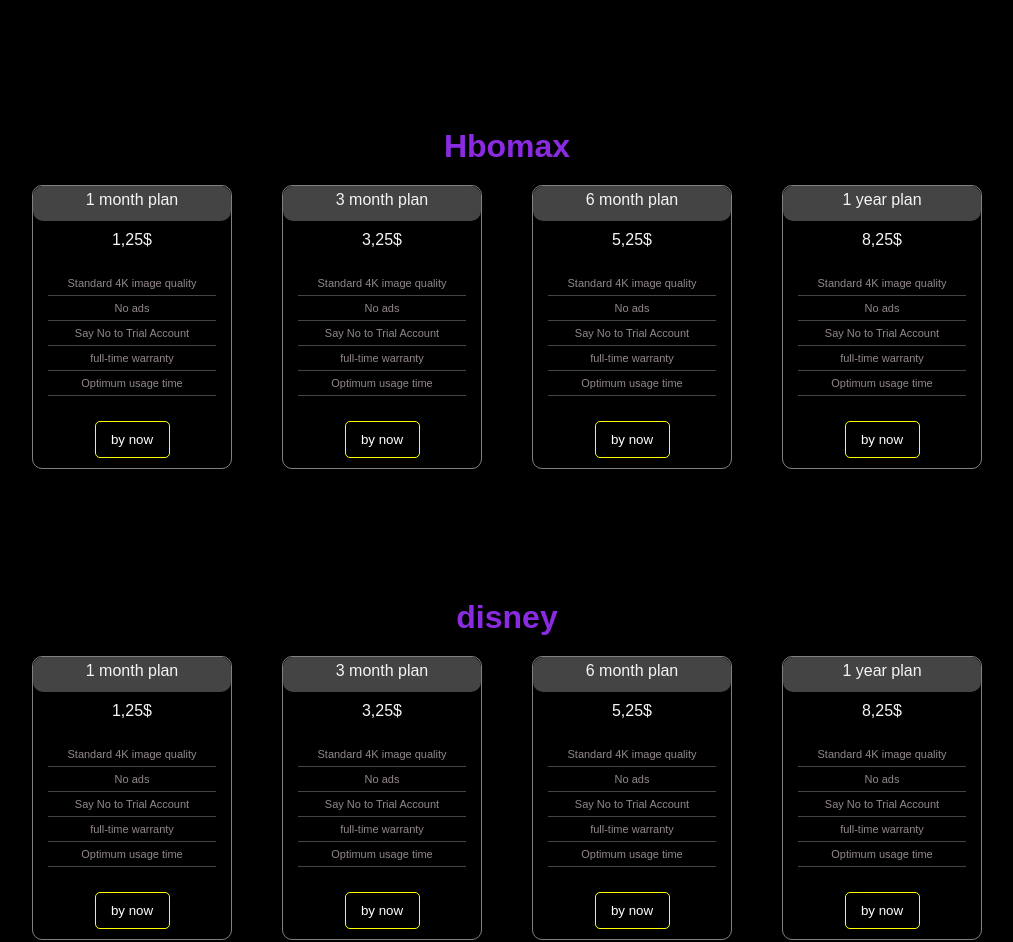
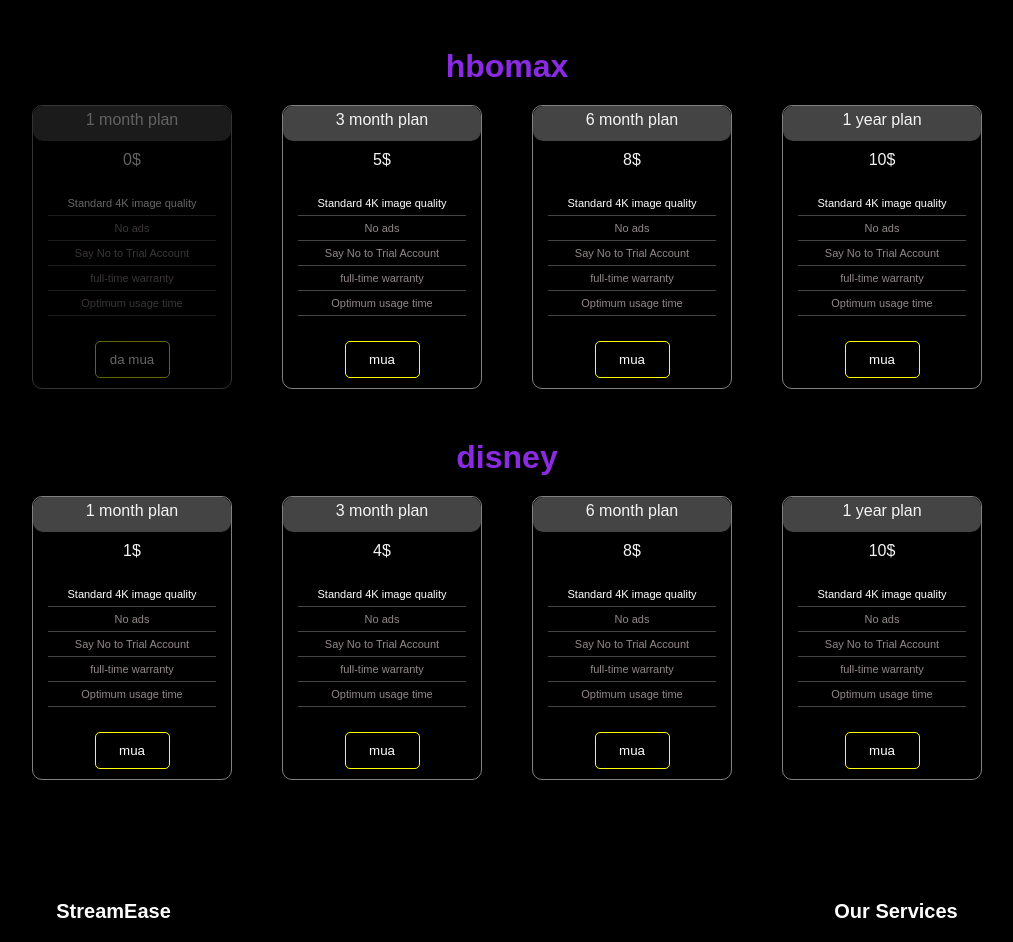
Before and after one commit to buihongson6203/TechWic2023, a React (Create React App) app: page /PriceList in a window 1280 px wide. Shown: the part 493-1435 px from the top of the page, without its empty margins (133-1146 px from the left). Built offline with nearby package versions, Linux system fonts and the light colour scheme; the HTML template or start-up script is replaced by a standard one.

Commit message:
as a condition for price list

```diff
--- /dev/null
+++ b/public/disney.json
@@ -0,0 +1,26 @@
+[
+    {
+        "ID": 9,
+        "Name": "1 month plan",
+        "cost": 1,
+        "button": "da mua"
+    },
+    {
+        "ID": 10,
+        "Name": "3 month plan",
+        "cost": 4,
+        "button":"da mua"
+    },
+    {
+        "ID": 11,
+        "Name": "6 month plan",
+        "cost": 8,
+        "button":"da mua"
+    },
+    {
+        "ID": 12,
+        "Name": "1 year plan",
+        "cost": 10,
+        "button":"da mua"
+    }
+]
--- /dev/null
+++ b/public/hbomax.json
@@ -0,0 +1,26 @@
+[
+    {
+        "ID": 5,
+        "Name": "1 month plan",
+        "cost": 0,
+        "button": "da mua"
+    },
+    {
+        "ID": 6,
+        "Name": "3 month plan",
+        "cost": 5,
+        "button":"da mua"
+    },
+    {
+        "ID": 7,
+        "Name": "6 month plan",
+        "cost": 8,
+        "button":"da mua"
+    },
+    {
+        "ID": 8,
+        "Name": "1 year plan",
+        "cost": 10,
+        "button":"da mua"
+    }
+]
--- /dev/null
+++ b/public/netflix.json
@@ -0,0 +1,26 @@
+[
+    {
+        "ID": 1,
+        "Name": "1 month plan",
+        "cost": 0,
+        "button": "da mua"
+    },
+    {
+        "ID": 2,
+        "Name": "3 month plan",
+        "cost": 0,
+        "button":"da mua"
+    },
+    {
+        "ID": 3,
+        "Name": "6 month plan",
+        "cost": 8,
+        "button":"da mua"
+    },
+    {
+        "ID": 4,
+        "Name": "1 year plan",
+        "cost": 10,
+        "button":"da mua"
+    }
+]
--- a/public/subscription.json
+++ b/public/subscription.json
@@ -3,7 +3,7 @@
         "ID": 1,
         "provider_id": 1,
         "Plans": "1 Months",
-        "Cost": 10,
+        "Cost": "10",
         "subscriptlink": "https://www.netflix.com/signuphttps://www.netflix.com/signup",
         "renew date": "11/09/2023"
     },
--- a/src/PriceList/PriceList.css
+++ b/src/PriceList/PriceList.css
@@ -25,6 +25,21 @@
     border: 1px solid grey;
     width: 200px;
     border-radius: 10px;
+    position: relative;
+    overflow: hidden;
+}
+
+.Bundle.disable::before {
+    content: "";
+    position: absolute;
+    top: 0;
+    left: 0;
+    right: 0;
+    bottom: 0;
+    background-color: rgba(0, 0, 0, 0.6);
+}
+.BlockLarge {
+    margin-bottom: 50px;
 }
 .Title{
     height: 35px;
@@ -79,6 +94,13 @@
 
 
 
+.purchased {
+    opacity: 0.4;
+  }
+
+  .not-purchased {
+    /* background-color: lightcoral;  */
+  }
 
 
 
--- a/src/PriceList/PriceList.js
+++ b/src/PriceList/PriceList.js
@@ -1,411 +1,236 @@
-import React from 'react';
+import React, { Component } from 'react';
 import './PriceList.css';
 
 import Swal from 'sweetalert2';
+import axios from 'axios';
 
-const handleSendClick = () => {
+class PriceList extends Component {
+    constructor(props) {
+        super(props);
+        this.state = {
+            userPurchasedPlansNetflix: [],
+            userPurchasedPlansHbomax:[],
+            userPurchasedPlansDisney:[],
+            netflix: [],
+            hbomax: [],
+            disney: []
+        };
+    }
+
+    componentDidMount = () => {
+        axios.get('./netflix.json')
+        .then((response) => {
+            this.setState({ netflix: response.data });
+        })
+        .catch((err) => {
+            console.log(err);
+        });
+
+        axios.get('./hbomax.json')
+        .then((response) => {
+            this.setState({ hbomax: response.data });
+        })
+        .catch((err) => {
+            console.log(err);
+        });
+
+        axios.get('./disney.json')
+        .then((response) => {
+            this.setState({ disney: response.data });
+        })
+        .catch((err) => {
+            console.log(err);
+        });
+
+        const userPurchasedPlansNetflix = [1, 2];
+        this.setState({ userPurchasedPlansNetflix });
+
+        const userPurchasedPlansHbomax = [5];
+        this.setState({ userPurchasedPlansHbomax });
+
+        const userPurchasedPlansDisney = [];
+        this.setState({ userPurchasedPlansDisney });
+    }
+
+    handleSendClick = (planID) => {
+        this.setState(prevState => ({
+            userPurchasedPlansNetflix: [...prevState.userPurchasedPlansNetflix, planID],
+            userPurchasedPlansHbomax: [...prevState.userPurchasedPlansHbomax, planID],
+            userPurchasedPlansDisney: [...prevState.userPurchasedPlansDisney, planID]
+
+        }));
         Swal.fire({
             icon: 'success',
-      title: 'Thanks for by movie',
-
-    })
+            title: 'Thanks for buying a movie',
+        });
     };
 
-const PriceList = () => {
+    render() {
+        const { userPurchasedPlansNetflix } = this.state;
+        const { userPurchasedPlansHbomax } = this.state;
+        const { userPurchasedPlansDisney } = this.state;
+
         return (
             <div className="ContainerPrice">
                 <div className="price-list">
-            <h1>NetFlix</h1>
+                    <h1>netflix</h1>
                     <div className="BlockLarge">
                         <div className="BlockSmall">
-                    <div className="Bundle">
+                            {this.state.netflix.map(plan => (
+                                  <div className={`Bundle ${userPurchasedPlansNetflix.includes(plan.ID) ? 'purchased' : ''}`} key={plan.ID}>
                                     <div className="Title">
-                            <span>1 month plan</span>
+                                        <span>{plan.Name}</span>
                                     </div>
                                     <div className="price">
-                            <span>1,25$</span>
+                                        <span>{userPurchasedPlansNetflix.includes(plan.ID) ? '0$' : `${plan.cost}$`}</span>
                                     </div>
                                     <div className="TitleSmall">
-                            <div >
+                                        <div>
                                             <p className="active">Standard 4K image quality</p>
                                         </div>
-                            <div >
+                                        <div>
                                             <p>No ads</p>
                                         </div>
-                            <div >
+                                        <div>
                                             <p>Say No to Trial Account</p>
                                         </div>
-                            <div >
+                                        <div>
                                             <p>full-time warranty</p>
                                         </div>
-                            <div >
-                                <p>Optimum usage time</p>
-                            </div>
-                        </div>
-                        <div className="button" onClick={handleSendClick}>
-                            <button type="submit">
-                                by now
-                            </button>
-                        </div>
-                    </div>
-                    <div className="Bundle">
-                    <div className="Title">
-                        <span>3 month plan</span>
-                        </div>
-                        <div className="price">
-                            <span>3,25$</span>
-                        </div>
-                        <div className="TitleSmall">
-                            <div >
-                                <p>Standard 4K image quality</p>
-                            </div>
-                            <div >
-                                <p>No ads</p>
-                            </div>
-                            <div >
-                                <p>Say No to Trial Account</p>
-                            </div>
-                            <div >
-                                <p>full-time warranty</p>
-                            </div>
-                            <div >
+                                        <div>
                                             <p>Optimum usage time</p>
                                         </div>
                                     </div>
                                     <div className="button">
-                            <button type="submit" onClick={handleSendClick}>
-                                by now
+
+                                        {userPurchasedPlansNetflix.includes(plan.ID) ? (
+                                            <button type="button" disabled>
+                                                {plan.button}
                                             </button>
+                                        ) : (
+                                            <button type="button" onClick={() => this.handleSendClick(plan.ID)}>
+                                                mua
+                                            </button>
+                                        )}
                                     </div>
                                 </div>
-                    <div className="Bundle">
+                            ))}
+                        </div>
+                    </div>
+
+
+                    {/* hbomax */}
+
+
+
+
+                    <h1>hbomax</h1>
+                    <div className="BlockLarge">
+                        <div className="BlockSmall">
+                            {this.state.hbomax.map(plan => (
+                                  <div className={`Bundle ${userPurchasedPlansHbomax.includes(plan.ID) ? 'purchased' : ''}`} key={plan.ID}>
                                     <div className="Title">
-                        <span>6 month plan</span>
+                                        <span>{plan.Name}</span>
                                     </div>
                                     <div className="price">
-                            <span>5,25$</span>
+                                        <span>{userPurchasedPlansNetflix.includes(plan.ID) ? '0$' : `${plan.cost}$`}</span>
                                     </div>
                                     <div className="TitleSmall">
-                            <div >
-                                <p>Standard 4K image quality</p>
+                                        <div>
+                                            <p className="active">Standard 4K image quality</p>
                                         </div>
-                            <div >
+                                        <div>
                                             <p>No ads</p>
                                         </div>
-                            <div >
+                                        <div>
                                             <p>Say No to Trial Account</p>
                                         </div>
-                            <div >
+                                        <div>
                                             <p>full-time warranty</p>
                                         </div>
-                            <div >
+                                        <div>
                                             <p>Optimum usage time</p>
                                         </div>
                                     </div>
                                     <div className="button">
-                            <button type="submit" onClick={handleSendClick}>
-                                by now
+
+                                        {userPurchasedPlansHbomax.includes(plan.ID) ? (
+                                            <button type="button" disabled>
+                                                {plan.button}
                                             </button>
+                                        ) : (
+                                            <button type="button" onClick={() => this.handleSendClick(plan.ID)}>
+                                               mua
+                                            </button>
+                                        )}
                                     </div>
                                 </div>
-                    <div className="Bundle">
+                            ))}
+                        </div>
+                    </div>
+
+
+
+
+
+
+                        {/* disney */}
+
+
+
+
+
+
+                        <h1>disney</h1>
+                    <div className="BlockLarge">
+                        <div className="BlockSmall">
+                            {this.state.disney.map(plan => (
+                                  <div className={`Bundle ${userPurchasedPlansDisney.includes(plan.ID) ? 'purchased' : ''}`} key={plan.ID}>
                                     <div className="Title">
-                        <span>1 year plan</span>
+                                        <span>{plan.Name}</span>
                                     </div>
                                     <div className="price">
-                            <span>8,25$</span>
+                                        <span>{userPurchasedPlansNetflix.includes(plan.ID) ? '0$' : `${plan.cost}$`}</span>
                                     </div>
                                     <div className="TitleSmall">
-                            <div >
-                                <p>Standard 4K image quality</p>
+                                        <div>
+                                            <p className="active">Standard 4K image quality</p>
                                         </div>
-                            <div >
+                                        <div>
                                             <p>No ads</p>
                                         </div>
-                            <div >
+                                        <div>
                                             <p>Say No to Trial Account</p>
                                         </div>
-                            <div >
+                                        <div>
                                             <p>full-time warranty</p>
                                         </div>
-                            <div >
+                                        <div>
                                             <p>Optimum usage time</p>
                                         </div>
                                     </div>
                                     <div className="button">
-                            <button type="submit" onClick={handleSendClick}>
-                                by now
+
+                                        {userPurchasedPlansDisney.includes(plan.ID) ? (
+                                            <button type="button" disabled>
+                                                {plan.button}
                                             </button>
+                                        ) : (
+                                            <button type="button" onClick={() => this.handleSendClick(plan.ID)}>
+                                                mua
+                                            </button>
+                                        )}
+                                    </div>
+                                </div>
+                            ))}
                         </div>
                     </div>
 
-                </div>
-            </div>
-            </div>
-
-            {/* hbo */}
-
-            <div className="price-list">
-            <h1>Hbomax</h1>
-            <div className="BlockLarge">
-                <div className="BlockSmall">
-                    <div className="Bundle">
-                        <div className="Title">
-                            <span>1 month plan</span>
-                        </div>
-                        <div className="price">
-                            <span>1,25$</span>
-                        </div>
-                        <div className="TitleSmall">
-                            <div >
-                                <p>Standard 4K image quality</p>
-                            </div>
-                            <div >
-                                <p>No ads</p>
-                            </div>
-                            <div >
-                                <p>Say No to Trial Account</p>
-                            </div>
-                            <div >
-                                <p>full-time warranty</p>
-                            </div>
-                            <div >
-                                <p>Optimum usage time</p>
-                            </div>
-                        </div>
-                        <div className="button" onClick={handleSendClick}>
-                            <button type="submit">
-                                by now
-                            </button>
-                        </div>
-                    </div>
-                    <div className="Bundle">
-                    <div className="Title">
-                        <span>3 month plan</span>
-                        </div>
-                        <div className="price">
-                            <span>3,25$</span>
-                        </div>
-                        <div className="TitleSmall">
-                            <div >
-                                <p>Standard 4K image quality</p>
-                            </div>
-                            <div >
-                                <p>No ads</p>
-                            </div>
-                            <div >
-                                <p>Say No to Trial Account</p>
-                            </div>
-                            <div >
-                                <p>full-time warranty</p>
-                            </div>
-                            <div >
-                                <p>Optimum usage time</p>
-                            </div>
-                        </div>
-                        <div className="button">
-                            <button type="submit" onClick={handleSendClick}>
-                                by now
-                            </button>
-                        </div>
-                    </div>
-                    <div className="Bundle">
-                    <div className="Title">
-                        <span>6 month plan</span>
-                        </div>
-                        <div className="price">
-                            <span>5,25$</span>
-                        </div>
-                        <div className="TitleSmall">
-                            <div >
-                                <p>Standard 4K image quality</p>
-                            </div>
-                            <div >
-                                <p>No ads</p>
-                            </div>
-                            <div >
-                                <p>Say No to Trial Account</p>
-                            </div>
-                            <div >
-                                <p>full-time warranty</p>
-                            </div>
-                            <div >
-                                <p>Optimum usage time</p>
-                            </div>
-                        </div>
-                        <div className="button">
-                            <button type="submit" onClick={handleSendClick}>
-                                by now
-                            </button>
-                        </div>
-                    </div>
-                    <div className="Bundle">
-                    <div className="Title">
-                        <span>1 year plan</span>
-                        </div>
-                        <div className="price">
-                            <span>8,25$</span>
-                        </div>
-                        <div className="TitleSmall">
-                            <div >
-                                <p>Standard 4K image quality</p>
-                            </div>
-                            <div >
-                                <p>No ads</p>
-                            </div>
-                            <div >
-                                <p>Say No to Trial Account</p>
-                            </div>
-                            <div >
-                                <p>full-time warranty</p>
-                            </div>
-                            <div >
-                                <p>Optimum usage time</p>
-                            </div>
-                        </div>
-                        <div className="button">
-                            <button type="submit" onClick={handleSendClick}>
-                                by now
-                            </button>
-                        </div>
-                    </div>
 
                 </div>
             </div>
-            </div>
-
-                {/* disney */}
-
-            <div className="price-list">
-            <h1>disney</h1>
-            <div className="BlockLarge">
-                <div className="BlockSmall">
-                    <div className="Bundle">
-                        <div className="Title">
-                            <span>1 month plan</span>
-                        </div>
-                        <div className="price">
-                            <span>1,25$</span>
-                        </div>
-                        <div className="TitleSmall">
-                            <div >
-                                <p>Standard 4K image quality</p>
-                            </div>
-                            <div >
-                                <p>No ads</p>
-                            </div>
-                            <div >
-                                <p>Say No to Trial Account</p>
-                            </div>
-                            <div >
-                                <p>full-time warranty</p>
-                            </div>
-                            <div >
-                                <p>Optimum usage time</p>
-                            </div>
-                        </div>
-                        <div className="button" onClick={handleSendClick}>
-                            <button type="submit">
-                                by now
-                            </button>
-                        </div>
-                    </div>
-                    <div className="Bundle">
-                    <div className="Title">
-                        <span>3 month plan</span>
-                        </div>
-                        <div className="price">
-                            <span>3,25$</span>
-                        </div>
-                        <div className="TitleSmall">
-                            <div >
-                                <p>Standard 4K image quality</p>
-                            </div>
-                            <div >
-                                <p>No ads</p>
-                            </div>
-                            <div >
-                                <p>Say No to Trial Account</p>
-                            </div>
-                            <div >
-                                <p>full-time warranty</p>
-                            </div>
-                            <div >
-                                <p>Optimum usage time</p>
-                            </div>
-                        </div>
-                        <div className="button">
-                            <button type="submit" onClick={handleSendClick}>
-                                by now
-                            </button>
-                        </div>
-                    </div>
-                    <div className="Bundle">
-                    <div className="Title">
-                        <span>6 month plan</span>
-                        </div>
-                        <div className="price">
-                            <span>5,25$</span>
-                        </div>
-                        <div className="TitleSmall">
-                            <div >
-                                <p>Standard 4K image quality</p>
-                            </div>
-                            <div >
-                                <p>No ads</p>
-                            </div>
-                            <div >
-                                <p>Say No to Trial Account</p>
-                            </div>
-                            <div >
-                                <p>full-time warranty</p>
-                            </div>
-                            <div >
-                                <p>Optimum usage time</p>
-                            </div>
-                        </div>
-                        <div className="button">
-                            <button type="submit" onClick={handleSendClick}>
-                                by now
-                            </button>
-                        </div>
-                    </div>
-                    <div className="Bundle">
-                    <div className="Title">
-                        <span>1 year plan</span>
-                        </div>
-                        <div className="price">
-                            <span>8,25$</span>
-                        </div>
-                        <div className="TitleSmall">
-                            <div >
-                                <p>Standard 4K image quality</p>
-                            </div>
-                            <div >
-                                <p>No ads</p>
-                            </div>
-                            <div >
-                                <p>Say No to Trial Account</p>
-                            </div>
-                            <div >
-                                <p>full-time warranty</p>
-                            </div>
-                            <div >
-                                <p>Optimum usage time</p>
-                            </div>
-                        </div>
-                        <div className="button">
-                            <button type="submit" onClick={handleSendClick}>
-                                by now
-                            </button>
-                        </div>
-                    </div>
-
-                </div>
-            </div>
-            </div>
-    </div>
         );
-};
+    }
+}
 
 export default PriceList;
```
Lines whose indentation alone changed are shown as unchanged.
